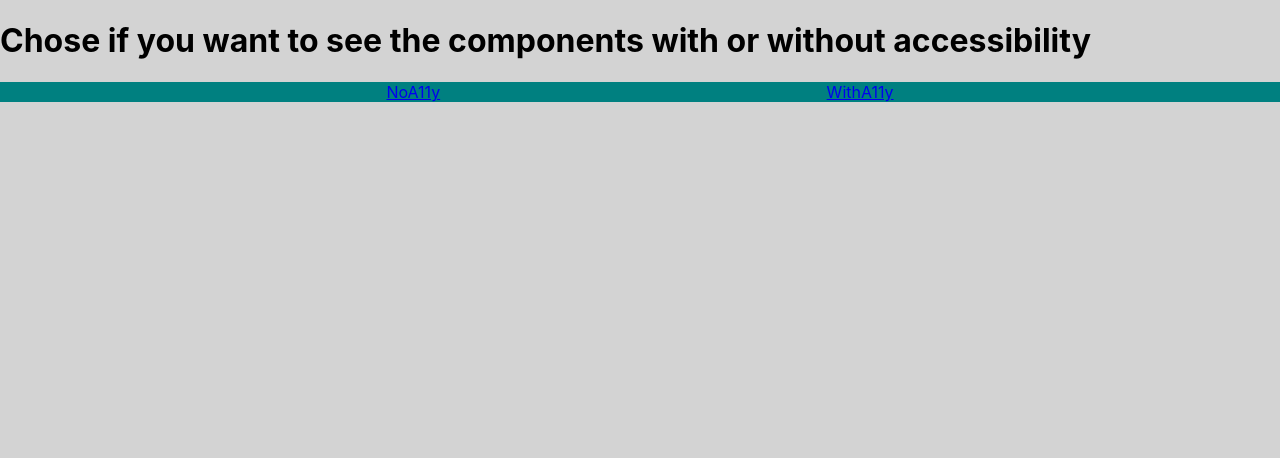
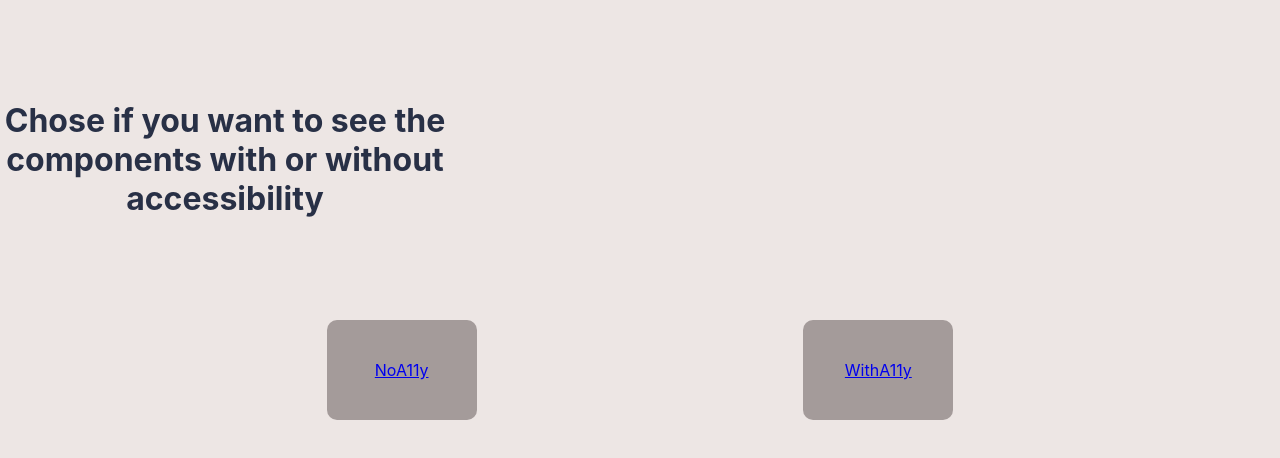
Before and after one commit to JohannaENilsson/the-accessibility-way, a React (Create React App) app: page / in a window 1280 px wide. Shown: the top 458 px of the page. Built offline with nearby package versions, Linux system fonts and the light colour scheme.

Commit message:
color in css

```diff
--- a/src/pages/Home.js
+++ b/src/pages/Home.js
@@ -1,8 +1,9 @@
+import { Fragment } from "react";
 import { Link } from "react-router-dom";
 
 const Home = () => {
   return (
-    <main>
+    <main id="start">
       <h1>
         Chose if you want to see the components with or without accessibility
       </h1>
--- a/src/styles/App.css
+++ b/src/styles/App.css
@@ -1,11 +1,21 @@
+@import "Color.css";
+@import "Home-style.css";
+
 body {
-  background-color: lightgrey;
+  background-color: var(--color-background);
 }
 
 nav, .nav{
   display: flex;
   justify-content: space-evenly;
   align-content: center;
-  background-color: teal;
+  background-color: var(--color-background);
 
 }
+.nav a{
+  cursor: default;
+}
+
+h1 {
+  color: var(--color-contrast);
+}
--- /dev/null
+++ b/src/styles/Color.css
@@ -0,0 +1,8 @@
+html {
+    --color-text: black;
+    --color-background: #EDE6E4;
+    --color-primary: #A49B9A;
+    --color-secondary: #D4CAC6;
+    --color-complement: #64616A;
+    --color-contrast: #283046;
+  }
--- /dev/null
+++ b/src/styles/Home-style.css
@@ -0,0 +1,31 @@
+#start{
+    display: flex;
+    justify-content: space-evenly;
+    align-content: center;
+    flex-direction: column;
+    /* background-color: red; */
+    height: 500px;
+}
+
+#start h1 {
+    text-align: center;
+    max-width: 450px;
+}
+
+#start a {
+    background-color: var(--color-primary);
+    display: block;
+    width: 150px;
+    line-height: 100px;
+    text-align: center;
+    border-radius: 10px;
+
+}
+
+#start nav {
+    height: 100px;
+    display: flex;
+    justify-content: space-evenly;
+    align-content: center;
+
+}
```
Also changed, not shown: 1 other file (tests, documents, lock files or other folders).
